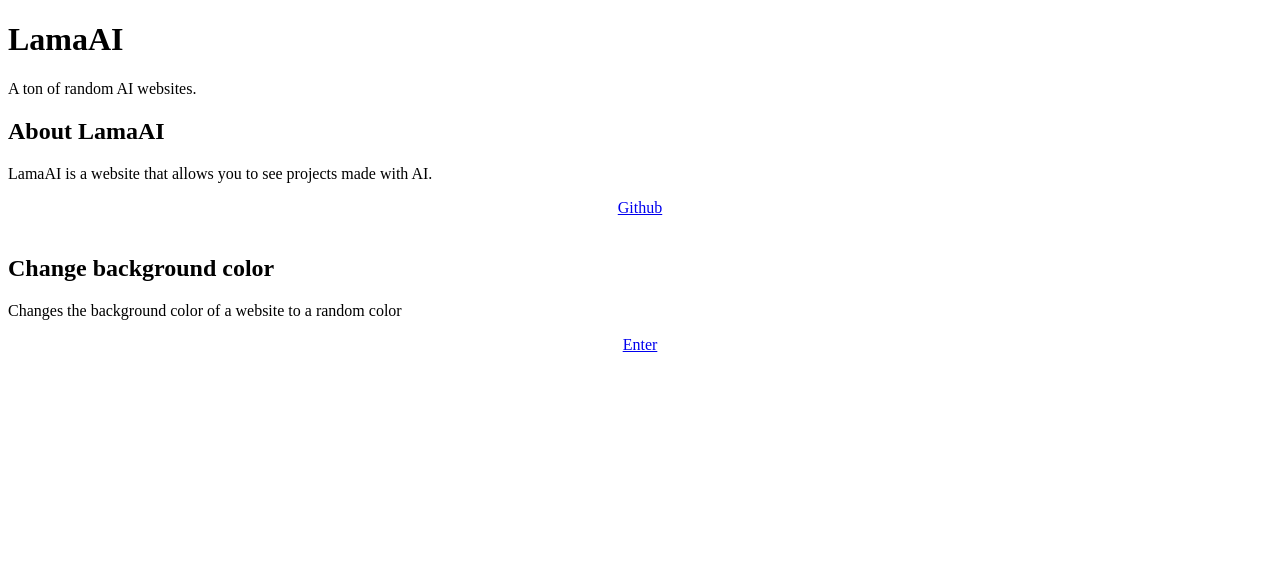
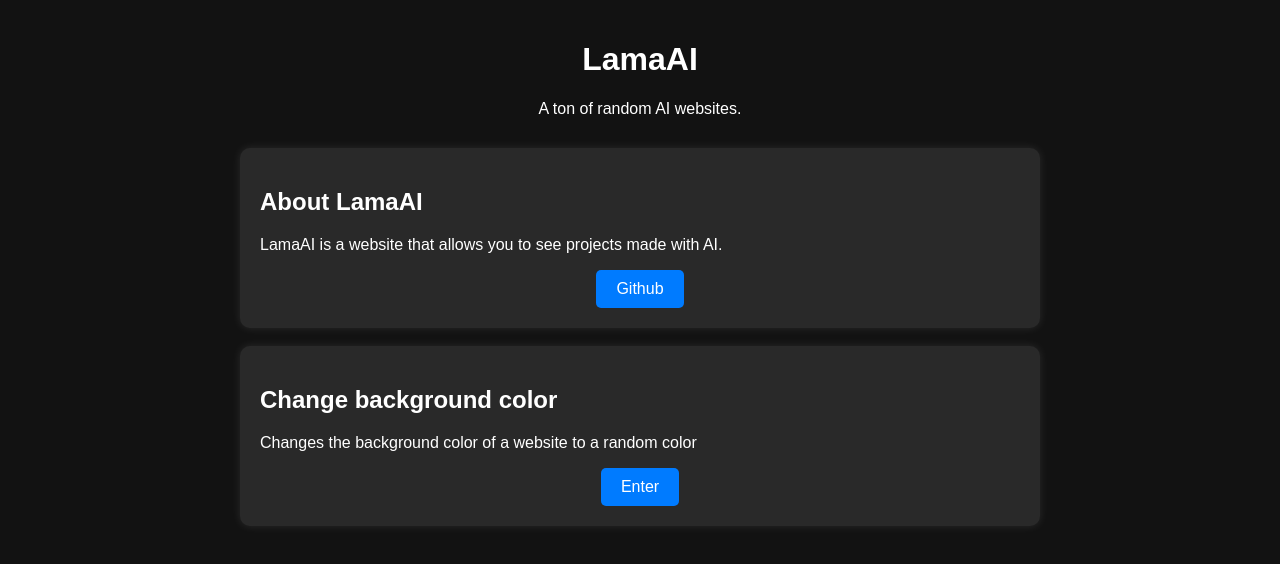
Before and after one commit to HttpAnimation/LamaAI, a plain HTML site: page index.html in a window 1280 px wide. Drawn offline with Linux system fonts and the light colour scheme.

Commit message:
adds css file

```diff
--- a/index.html
+++ b/index.html
@@ -3,7 +3,7 @@
 <head>
 <meta charset="UTF-8">
 <meta name="viewport" content="width=device-width, initial-scale=1.0">
-<link rel="stylesheet" href="Scripts/CSS/styles.css">
+<link rel="stylesheet" href="CSS/starting.css">
 <title>LamaAI</title>
 <style>
 
```
